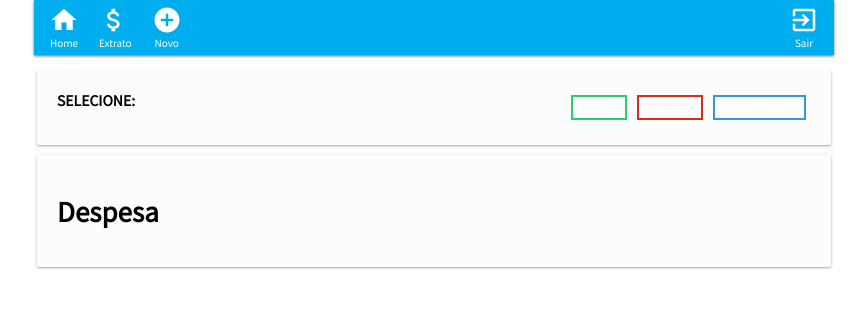
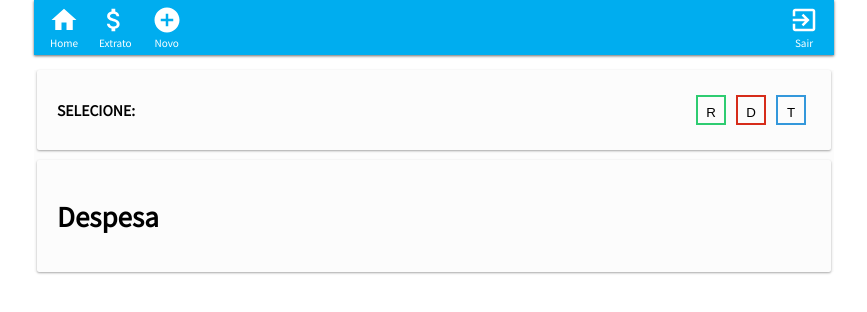
Before and after one commit to tadashikido/CE_Web, a React (Create React App) app: page /lancamento in a window 1280 px wide. Shown: the top 312 px of the page, without its empty margins (206-1073 px from the left). Built offline with nearby package versions, Linux system fonts and the light colour scheme; no server answers; sample sign-in values are in the browser's storage.

Commit message:
ajutes nos botoes no novo lançamento

```diff
--- a/src/Componentes/Lancamento/NewLancamento.css
+++ b/src/Componentes/Lancamento/NewLancamento.css
@@ -33,8 +33,7 @@
 }
 
 .new-lancamento .controle span {
-  margin: 0px;
-  margin-bottom: 10px;
+  margin: auto 0px;
   font-size: 14px;
   text-transform: uppercase;
   font-weight: 600;
@@ -45,20 +44,37 @@
 }
 
 .new-lancamento .controle .buttons button {
-  height: 25px;
   margin: 5px;
-  color: white;
+  color: black;
   background: transparent;
+  padding: 8px;
+  width: 30px;
+  height: 30px;
 }
 
 .new-lancamento .controle .buttons button.receita {
   border: 2px solid #2ecc71;
 }
 
+.new-lancamento .controle .buttons button.receita:hover {
+  background: #2ecc71;
+  color: white;
+}
+
 .new-lancamento .controle .buttons button.despesa {
   border: 2px solid #d62c1a;
+}
+
+.new-lancamento .controle .buttons button.despesa:hover {
+  background: #d62c1a;
+  color: white;
 }
 
 .new-lancamento .controle .buttons button.transferencia {
   border: 2px solid #3498db;
 }
+
+.new-lancamento .controle .buttons button.transferencia:hover {
+  background: #3498db;
+  color: white;
+}
--- a/src/Componentes/Lancamento/NewLancamento.js
+++ b/src/Componentes/Lancamento/NewLancamento.js
@@ -19,6 +19,30 @@ export default class NewLancamento extends React.Component {
     carteiraId: 0
   };
 
+  handlerReceitaClick = () => {
+    this.setState({
+      receita: true,
+      despesa: false,
+      transferencia: false
+    });
+  };
+
+  handlerDespesaClick = () => {
+    this.setState({
+      receita: false,
+      despesa: true,
+      transferencia: false
+    });
+  };
+
+  handlerTransferenciaClick = () => {
+    this.setState({
+      receita: false,
+      despesa: false,
+      transferencia: true
+    });
+  };
+
   render() {
     const { receita, despesa, transferencia } = this.state;
 
@@ -27,9 +51,18 @@ export default class NewLancamento extends React.Component {
         <div className="controle">
           <span>Selecione:</span>
           <div className="buttons">
-            <button className="receita">receita</button>
-            <button className="despesa">despesa</button>
-            <button className="transferencia">transferencia</button>
+            <button className="receita" onClick={this.handlerReceitaClick}>
+              R
+            </button>
+            <button className="despesa" onClick={this.handlerDespesaClick}>
+              D
+            </button>
+            <button
+              className="transferencia"
+              onClick={this.handlerTransferenciaClick}
+            >
+              T
+            </button>
           </div>
         </div>
         <div className="tipo-lancamento">
```
